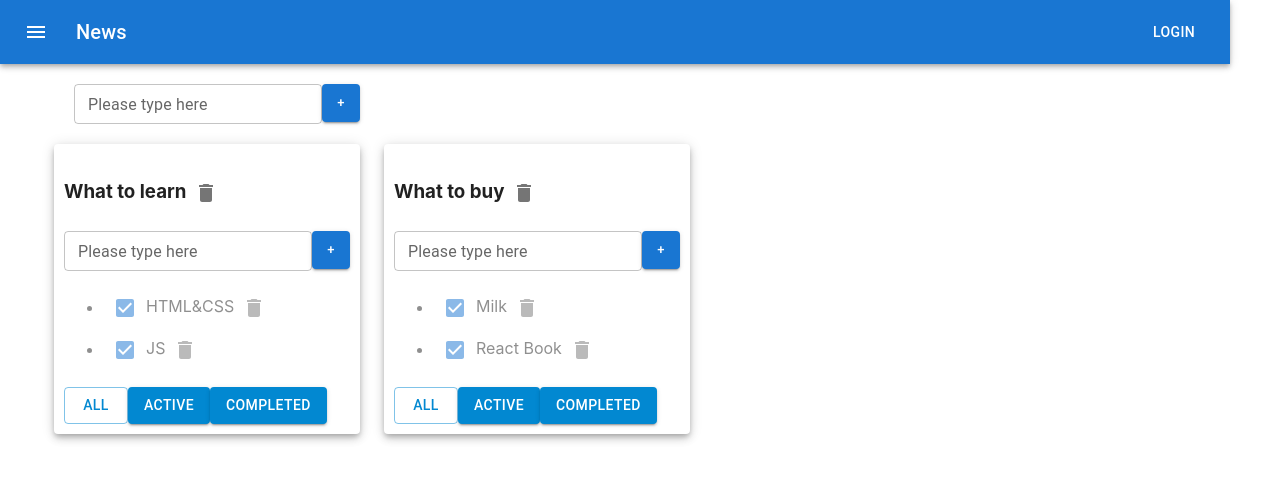
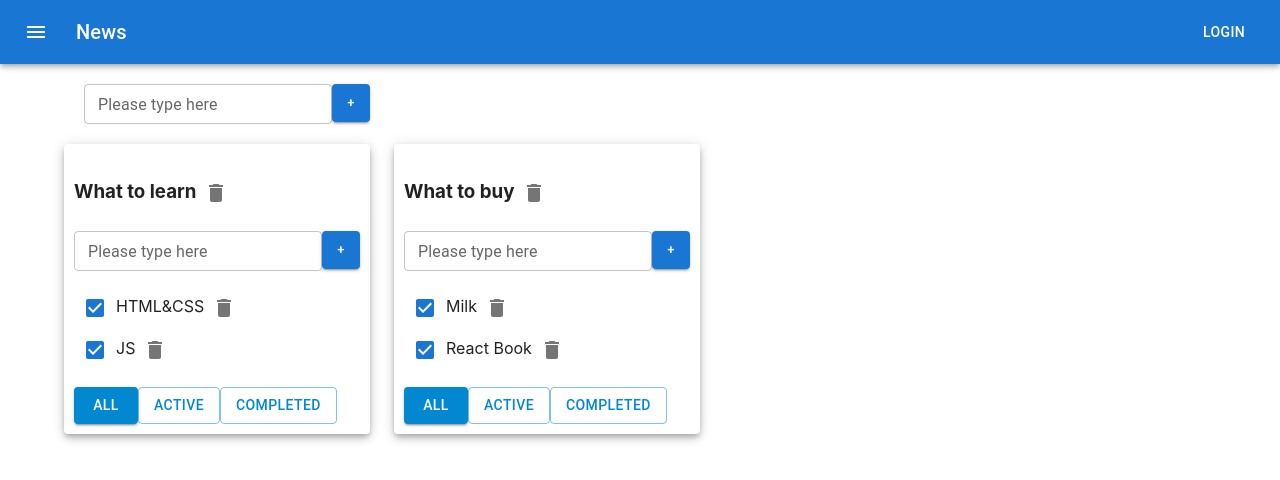
Before and after one commit to ergentus/todolist, a React (Create React App) app: page / in a window 1280 px wide. Shown: the top 480 px of the page. Built offline with nearby package versions, Linux system fonts and the light colour scheme.

Commit message:
add reducer

```diff
--- a/src/App.css
+++ b/src/App.css
@@ -1,25 +1,25 @@
 
-.App {
-  /*padding: 30px;*/
-  /*display: flex;*/
-}
+/*.App {*/
+/*  !*padding: 30px;*!*/
+/*  !*display: flex;*!*/
+/*}*/
 
-.App > div {
-  margin-right: 50px;
-}
+/*.App > div {*/
+/*  margin-right: 50px;*/
+/*}*/
 
-.error {
-  border: red 1px solid;
-}
+/*.error {*/
+/*  border: red 1px solid;*/
+/*}*/
 
-.error-message {
-  color: red;
-}
+/*.error-message {*/
+/*  color: red;*/
+/*}*/
 
-.active-filter {
-  background-color: aquamarine;
-}
+/*.active-filter {*/
+/*  background-color: aquamarine;*/
+/*}*/
 
-.is-done {
-  opacity: 0.5;
-}
+/*.is-done {*/
+/*  opacity: 0.5;*/
+/*}*/
--- a/src/App.tsx
+++ b/src/App.tsx
@@ -7,18 +7,37 @@ import ButtonAppBar from './ButtonAppBar'
 import {Container, Grid, Paper} from '@mui/material'
 
 export type FilterValuesType = 'all' | 'active' | 'completed';
-type TodolistType = {
+export type TodolistType = {
 	id: string
 	title: string
 	filter: FilterValuesType
 }
 
-type TasksStateType = {
+export type TasksStateType = {
 	[key: string]: Array<TaskType>
 }
 
 
 function App() {
+	let todolistId1 = v1()
+	let todolistId2 = v1()
+
+	let [todolists, setTodolists] = useState<Array<TodolistType>>([
+		{id: todolistId1, title: 'What to learn', filter: 'all'},
+		{id: todolistId2, title: 'What to buy', filter: 'all'},
+	])
+
+	let [tasks, setTasks] = useState<TasksStateType>({
+		[todolistId1]: [
+			{id: v1(), title: 'HTML&CSS', isDone: true},
+			{id: v1(), title: 'JS', isDone: true},
+		],
+		[todolistId2]: [
+			{id: v1(), title: 'Milk', isDone: true},
+			{id: v1(), title: 'React Book', isDone: true},
+		],
+	})
+
 	function removeTask(id: string, todolistId: string) {
 		//достанем нужный массив по todolistId:
 		let todolistTasks = tasks[todolistId]
@@ -36,14 +55,6 @@ function App() {
 		tasks[todolistId] = [task, ...todolistTasks]
 		// засетаем в стейт копию объекта, чтобы React отреагировал перерисовкой
 		setTasks({...tasks})
-	}
-
-	function changeFilter(value: FilterValuesType, todolistId: string) {
-		let todolist = todolists.find(tl => tl.id === todolistId)
-		if (todolist) {
-			todolist.filter = value
-			setTodolists([...todolists])
-		}
 	}
 
 	function changeStatus(id: string, isDone: boolean, todolistId: string) {
@@ -91,25 +102,6 @@ function App() {
 		}
 	}
 
-	let todolistId1 = v1()
-	let todolistId2 = v1()
-
-	let [todolists, setTodolists] = useState<Array<TodolistType>>([
-		{id: todolistId1, title: 'What to learn', filter: 'all'},
-		{id: todolistId2, title: 'What to buy', filter: 'all'},
-	])
-
-	let [tasks, setTasks] = useState<TasksStateType>({
-		[todolistId1]: [
-			{id: v1(), title: 'HTML&CSS', isDone: true},
-			{id: v1(), title: 'JS', isDone: true},
-		],
-		[todolistId2]: [
-			{id: v1(), title: 'Milk', isDone: true},
-			{id: v1(), title: 'React Book', isDone: true},
-		],
-	})
-
 	function addTodolist(title: string) {
 		let newTodolistId = v1()
 		let newTodolist: TodolistType = {id: newTodolistId, title: title, filter: 'all'}
@@ -119,6 +111,15 @@ function App() {
 			[newTodolistId]: [],
 		})
 	}
+
+	function changeFilter(value: FilterValuesType, todolistId: string) {
+		let todolist = todolists.find(tl => tl.id === todolistId)
+		if (todolist) {
+			todolist.filter = value
+			setTodolists([...todolists])
+		}
+	}
+
 
 	return (
 		<div className="App">
--- /dev/null
+++ b/src/SuperCheckBox.tsx
@@ -0,0 +1,22 @@
+import React, {ChangeEvent} from 'react'
+import {Checkbox} from '@mui/material'
+
+type SuperCheckBoxPropsType = {
+	callBack: (newIsDoneValue: boolean) => void
+	isDone: boolean
+}
+
+
+
+const SuperCheckBox = (props: SuperCheckBoxPropsType) => {
+
+	const onChangeHandler = (e: ChangeEvent<HTMLInputElement>) => {
+		props.callBack(e.currentTarget.checked)
+	}
+
+	return (
+		<Checkbox onChange={onChangeHandler} checked={props.isDone}/>
+	)
+}
+
+export default SuperCheckBox
--- a/src/TodoList.tsx
+++ b/src/TodoList.tsx
@@ -1,9 +1,10 @@
-import React, {ChangeEvent} from 'react'
+import React from 'react'
 import {FilterValuesType} from './App'
 import {AddItemForm} from './AddItemForm'
 import {EditableSpan} from './EditableSpan'
-import {Button, Checkbox, IconButton} from '@mui/material'
+import {Button, IconButton} from '@mui/material'
 import DeleteIcon from '@mui/icons-material/Delete'
+import SuperCheckBox from './SuperCheckBox'
 
 export type TaskType = {
 	id: string
@@ -40,7 +41,9 @@ export function Todolist(props: PropsType) {
 	const onAllClickHandler = () => props.changeFilter('all', props.id)
 	const onActiveClickHandler = () => props.changeFilter('active', props.id)
 	const onCompletedClickHandler = () => props.changeFilter('completed', props.id)
-
+	const onChangeHandler = (newIsDoneValue: boolean, taskId: string) => {
+		props.changeTaskStatus(taskId, newIsDoneValue, props.id)
+	}
 	return (
 		<div>
 			<h3><EditableSpan value={props.title} onChange={changeTodolistTitle}/>
@@ -50,35 +53,33 @@ export function Todolist(props: PropsType) {
 				</IconButton>
 			</h3>
 			<AddItemForm addItem={addTask}/>
-			<ul>
+			<ul style={{padding: 0}}>
 				{
 					props.tasks.map(t => {
 						const onClickHandler = () => props.removeTask(t.id, props.id)
-						const onChangeHandler = (e: ChangeEvent<HTMLInputElement>) => {
-							let newIsDoneValue = e.currentTarget.checked
-							props.changeTaskStatus(t.id, newIsDoneValue, props.id)
-						}
 						const onTitleChangeHandler = (newValue: string) => {
 							props.changeTaskTitle(t.id, newValue, props.id)
 						}
 
 
-						return <li key={t.id} className={t.isDone ? 'is-done' : ''}>
+						return <div key={t.id} className={t.isDone ? 'is-done' : ''}>
 							{/*<input type="checkbox" onChange={onChangeHandler} checked={t.isDone}/>*/}
-							<Checkbox onChange={onChangeHandler} checked={t.isDone}/>
+							{/*<Checkbox onChange={onChangeHandler} checked={t.isDone}/>*/}
+							<SuperCheckBox callBack={(newIsDoneValue) => onChangeHandler(newIsDoneValue , t.id)}
+												isDone={t.isDone}/>
 							<EditableSpan value={t.title} onChange={onTitleChangeHandler}/>
 							{/*<button onClick={onClickHandler}>x</button>*/}
 							<IconButton aria-label="delete" onClick={onClickHandler}>
 								<DeleteIcon/>
 							</IconButton>
-						</li>
+						</div>
 					})
 				}
 			</ul>
 			<div>
-				<Button variant={props.filter === 'all' ? "outlined":"contained"} color="info"  onClick={onAllClickHandler}>All</Button>
-				<Button variant={props.filter === 'active' ? "outlined":"contained"} color=  'info'  onClick={onActiveClickHandler}>Active</Button>
-				<Button variant={props.filter === 'completed' ? "outlined":"contained"} color='info'  onClick={onCompletedClickHandler}>Completed</Button>
+				<Button variant={props.filter === 'all' ? "contained":"outlined"} color="info"  onClick={onAllClickHandler}>All</Button>
+				<Button variant={props.filter === 'active' ? "contained":"outlined"} color=  'info'  onClick={onActiveClickHandler}>Active</Button>
+				<Button variant={props.filter === 'completed' ? "contained":"outlined"} color='info'  onClick={onCompletedClickHandler}>Completed</Button>
 			</div>
 		</div>
 	)
```
Also changed, not shown: src/state/todolists-reducer.ts (added, +64 -0 lines), 2 other files (tests, documents, lock files or other folders). Lines whose indentation alone changed are shown as unchanged.
